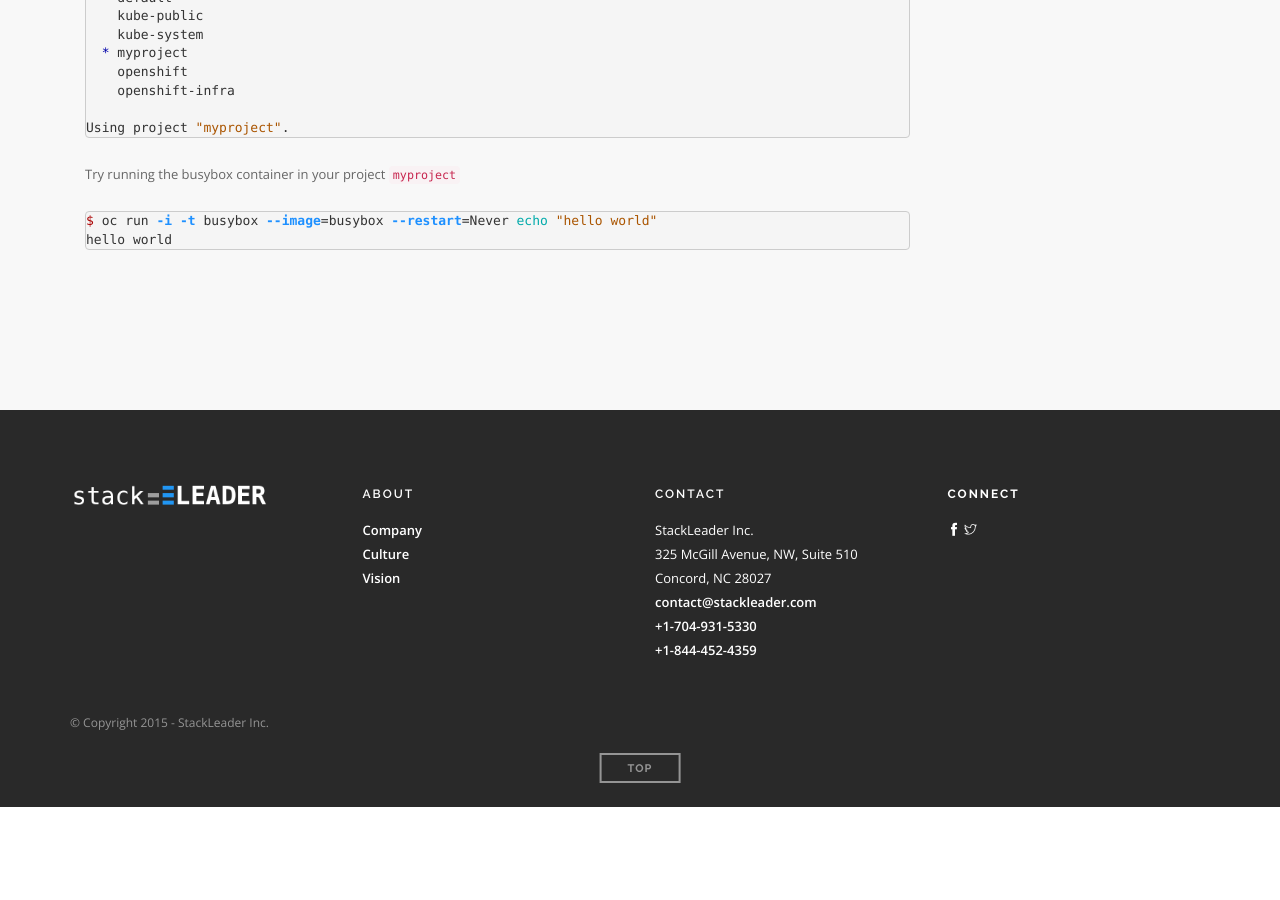
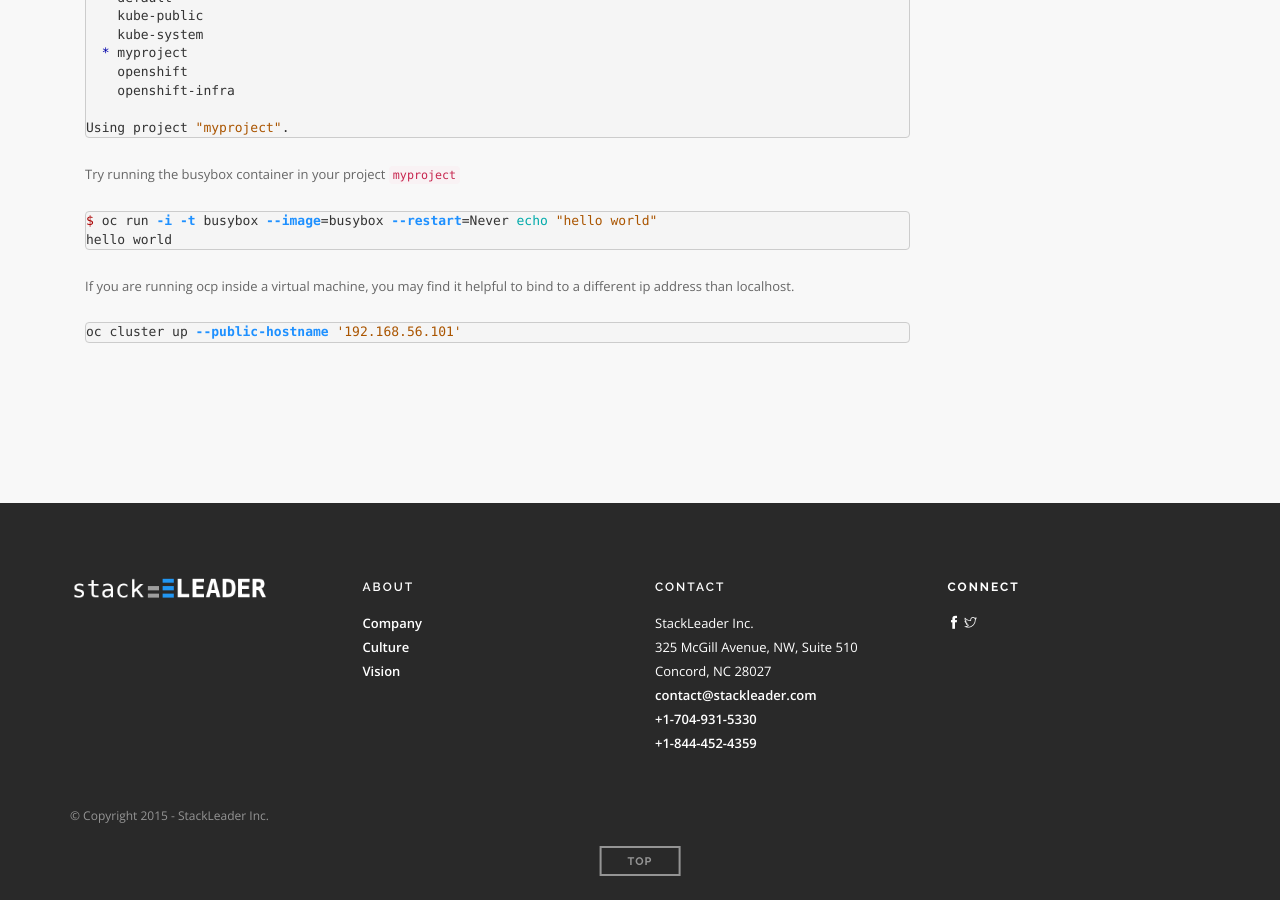
Before and after one commit to stackleader/stackleader.github.io, a Jekyll site: the page built from _posts/2017-11-22-getting-started-openshift.markdown, in a window 1280 px wide and 900 px high, scrolled down 2875 px. Built offline with Jekyll 4.4.1, drawn with Linux system fonts in a browser that asks for light colours; nearby versions of some CDN libraries; before the commit the page ends 3682 px from its top, so only the background shows below that.

Commit message:
public hostname

```diff
--- a/_posts/2017-11-22-getting-started-openshift.markdown
+++ b/_posts/2017-11-22-getting-started-openshift.markdown
@@ -109,3 +109,8 @@
 $ oc run -i -t busybox --image=busybox --restart=Never echo "hello world"
 hello world
 {% endhighlight %}
+
+If you are running ocp inside a virtual machine, you may find it helpful to bind to a different ip address than localhost.
+{% highlight bash %}
+oc cluster up --public-hostname '192.168.56.101'
+{% endhighlight %}
```
